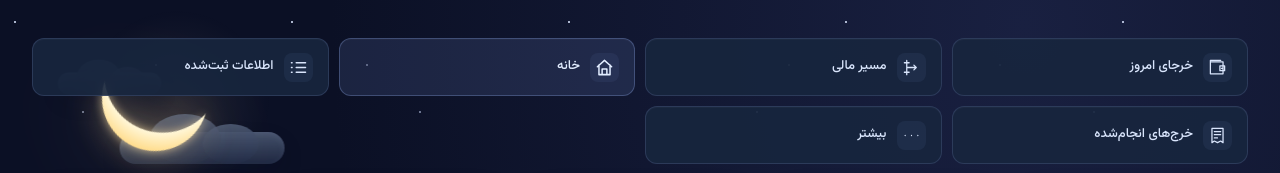
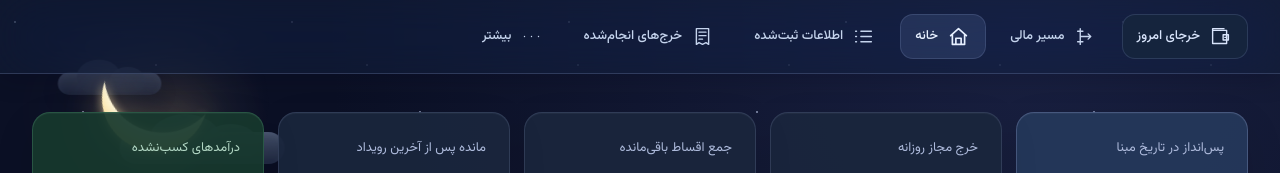
Before and after one commit to Alihkz1/finance-monitoring, a plain HTML site: page app/index.html in a window 1280 px wide. Shown: the top 173 px of the page. Drawn offline with Linux system fonts and the light colour scheme; files that its build step writes are made by us from their sources.

Commit message:
desktop header

```diff
--- a/app/index.html
+++ b/app/index.html
@@ -23,6 +23,7 @@
 <link rel="stylesheet" href="more-menu.css">
 <link rel="stylesheet" href="spending.css">
 <link rel="stylesheet" href="list-timeline.css">
+<link rel="stylesheet" href="desktop-header.css">
 </head>
 
 <body>
--- /dev/null
+++ b/desktop-header.css
@@ -0,0 +1,12 @@
+.app-header{display:contents}
+@media(min-width:701px){
+ body{padding-top:var(--desktop-header-height,88px)}
+ .app-header{display:block;position:fixed;top:0;right:0;left:0;z-index:50;padding-top:env(safe-area-inset-top,0px);background:#14213980;backdrop-filter:blur(28px) saturate(160%);-webkit-backdrop-filter:blur(28px) saturate(160%);border-bottom:1px solid #b5caff30;box-shadow:0 5px 24px #02061735}
+ .app-header .data-toolbar{position:static;display:flex;flex-direction:row;flex-wrap:wrap;align-items:center;justify-content:flex-start;direction:rtl;width:100%;max-width:1520px;margin:0 auto;padding:14px 32px;gap:9px;background:transparent;border:0;border-radius:0;box-shadow:none}
+ .app-header .data-toolbar button,.app-header .data-toolbar a{flex:0 1 auto;min-height:45px;padding:9px 14px;border-radius:13px;background:transparent;border-color:transparent;box-shadow:none;direction:rtl;justify-content:flex-start;gap:8px;font-size:13px;color:#c5d4ed;line-height:1.8}
+ .app-header .data-toolbar .toolbar-icon{width:25px;height:25px;padding:2px;background:transparent;border-radius:0}
+ .app-header .data-toolbar button:hover,.app-header .data-toolbar a:hover{background:#a3bdff12;border-color:#acc7ff18;transform:none;color:#eef4ff}
+ .app-header .data-toolbar [aria-current=page]{background:#9bbaff20;border-color:#bed3ff24;color:#e7f0ff}
+ .app-header .data-toolbar #more-open[aria-expanded=true]{background:#9bbaff20;border-color:#bed3ff24}
+}
+@media(min-width:701px) and (max-width:1000px){.app-header .data-toolbar{padding:12px 20px;gap:5px}.app-header .data-toolbar button,.app-header .data-toolbar a{padding:8px 10px;font-size:12px}}
--- a/toolbar.js
+++ b/toolbar.js
@@ -4,6 +4,8 @@
  document.getElementById('actual-open').onclick=()=>{document.getElementById('actual-amount').value='';document.getElementById('actual-dialog').showModal()};
  document.getElementById('actual-cancel').onclick=()=>document.getElementById('actual-dialog').close();
  const dock=document.querySelector('.data-toolbar');
+ const header=document.createElement('header');header.className='app-header';
+ dock.parentNode.insertBefore(header,dock);header.append(dock);
  dock.querySelectorAll('button,a').forEach(button=>{
    const label=button.textContent.trim();
    button.setAttribute('aria-label',label);button.setAttribute('title',label);
@@ -13,7 +15,7 @@
  });
  dock.setAttribute('role','navigation');dock.setAttribute('aria-label','عملیات برنامه');
  const mobile=window.matchMedia('(max-width:700px)');
- function measureDock(){document.documentElement.style.setProperty('--mobile-dock-height',mobile.matches?`${Math.ceil(dock.getBoundingClientRect().height)}px`:'0px')}
- if('ResizeObserver' in window)new ResizeObserver(measureDock).observe(dock);
+ function measureDock(){document.documentElement.style.setProperty('--mobile-dock-height',mobile.matches?`${Math.ceil(dock.getBoundingClientRect().height)}px`:'0px');document.documentElement.style.setProperty('--desktop-header-height',mobile.matches?'0px':`${Math.ceil(header.getBoundingClientRect().height)}px`)}
+ if('ResizeObserver' in window){const observer=new ResizeObserver(measureDock);observer.observe(dock);observer.observe(header)}
  mobile.addEventListener('change',measureDock);window.addEventListener('resize',measureDock);measureDock();
 })();
```
Also changed, not shown: index.html (+1 -0 lines), spending/index.html (+1 -0 lines), timeline/index.html (+1 -0 lines).
